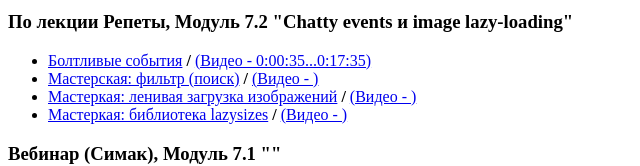
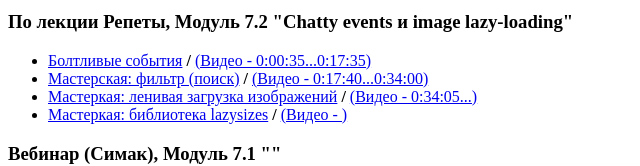
Before and after one commit to Angey22/JS-CW-7, a plain HTML site: page index.html in a window 1280 px wide. Shown: the part 139-305 px from the top of the page, without its empty margins (0-640 px from the left). Drawn offline with Linux system fonts and the light colour scheme.

Commit message:
Added comments in files: '02-filter' html & js

```diff
--- a/index.html
+++ b/index.html
@@ -73,10 +73,10 @@
         <a href="/html_repeta_7-2/02-filter.html">Мастерская: фильтр (поиск)</a>
         <b>/</b>
         <a
-          href="https://www.youtube.com/watch?v=kxwN7eXBNDQ&t=s"
+          href="https://www.youtube.com/watch?v=kxwN7eXBNDQ&t=1060s"
           target="_blank"
           rel="noreferrer noopener"
-          >(Видео - )</a
+          >(Видео - 0:17:40...0:34:00)</a
         >
       </li>
 
@@ -87,7 +87,7 @@
           href="https://www.youtube.com/watch?v=kxwN7eXBNDQ&t=s"
           target="_blank"
           rel="noreferrer noopener"
-          >(Видео - )</a
+          >(Видео - 0:34:05...)</a
         >
       </li>
 
```
Also changed, not shown: html_repeta_7-2/02-filter.html (+2 -0 lines), js_repeta_7-2/02-filter.js (+14 -0 lines).
